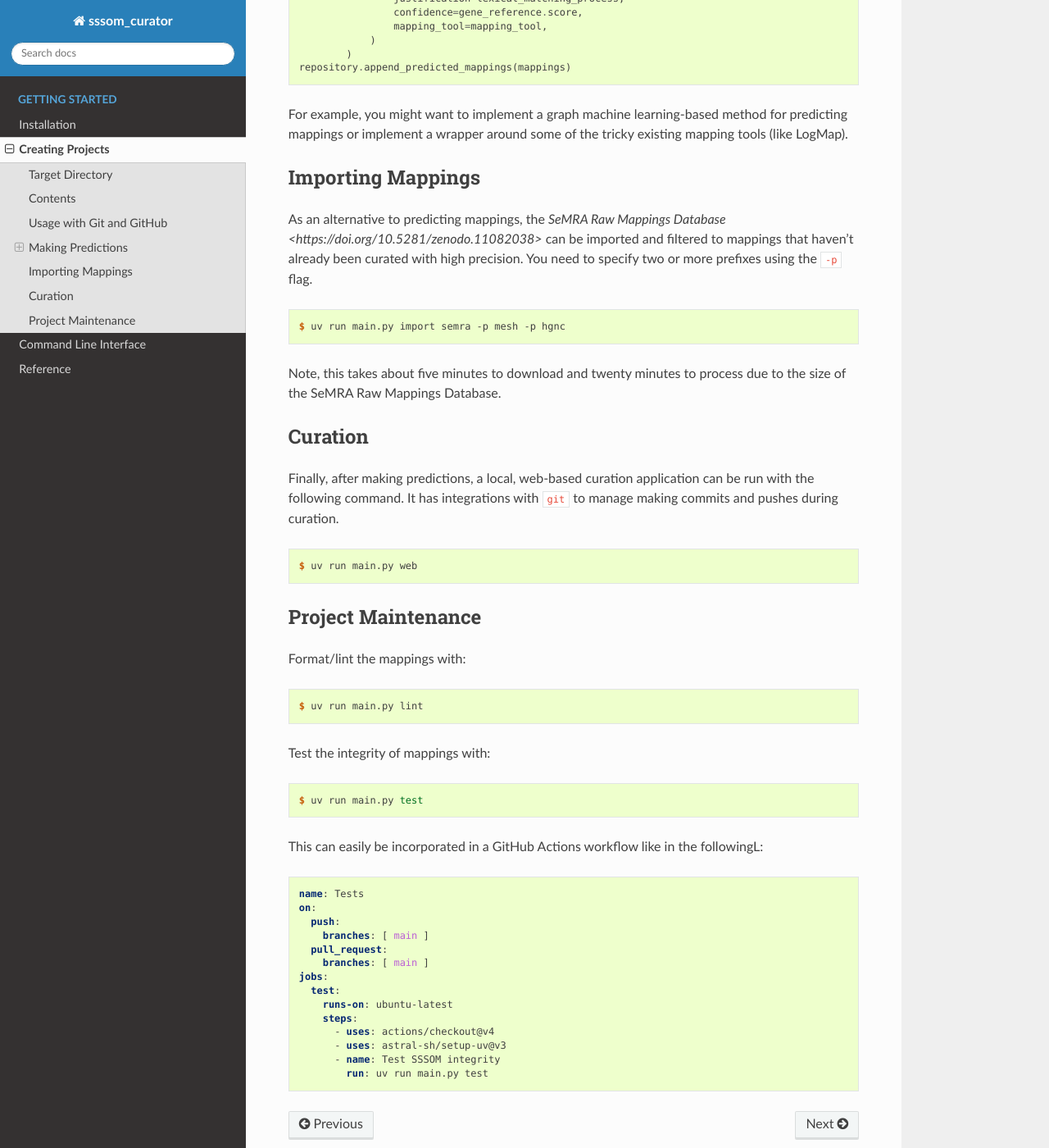
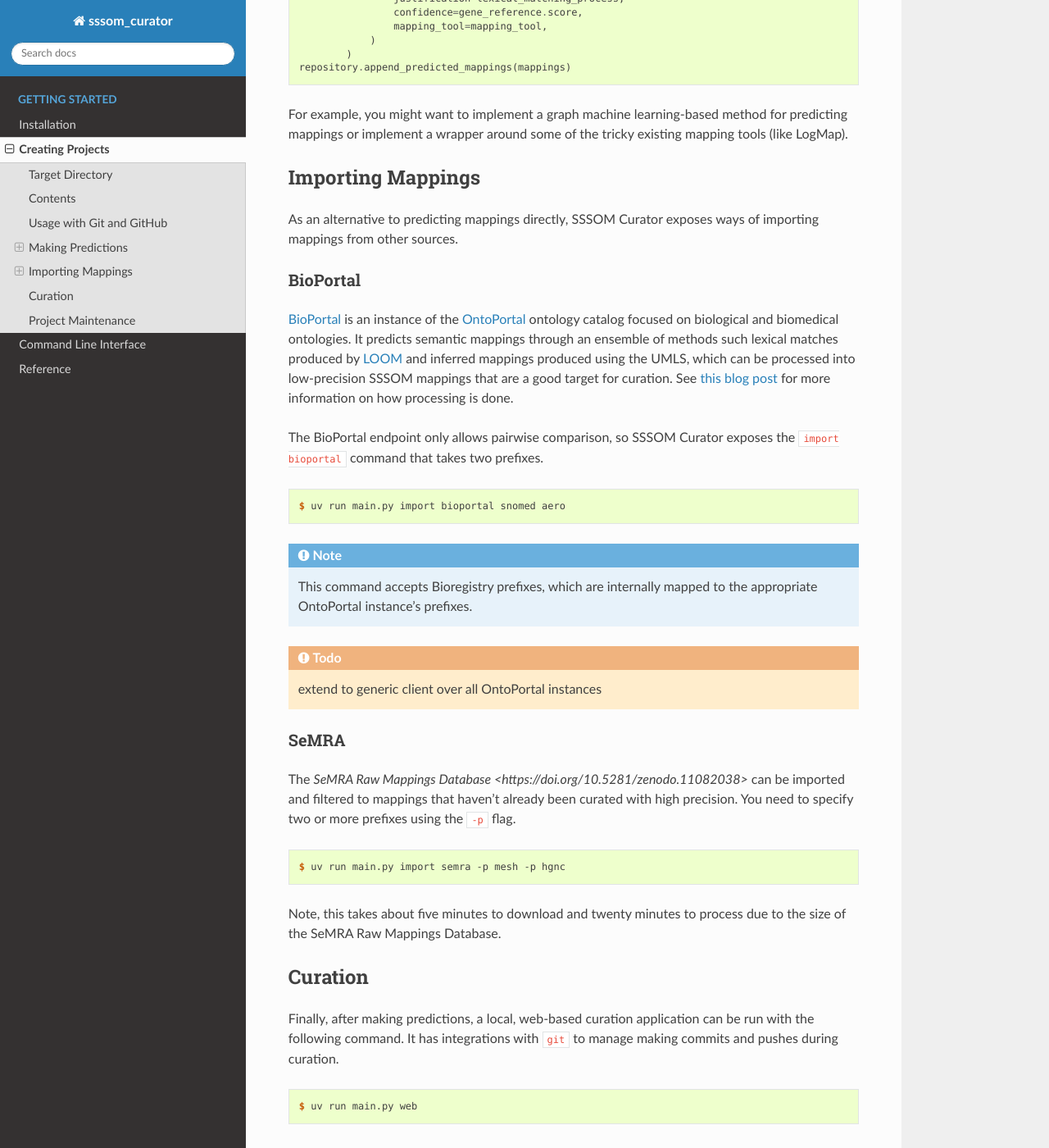
Before and after one commit to cthoyt/sssom-curator, a Sphinx documentation site: the page built from docs/source/projects.rst, in a window 1280 px wide and 1400 px high, scrolled down 3422 px. Shown: the whole window at 82% size. Built offline with Sphinx 7.4.7 and the Read the Docs theme 3.1.0, drawn with Linux system fonts in a browser that asks for light colours.

Commit message:
Update projects.rst

```diff
--- a/docs/source/projects.rst
+++ b/docs/source/projects.rst
@@ -200,10 +200,41 @@ tools (like LogMap).
 Importing Mappings
 ------------------
 
-As an alternative to predicting mappings, the `SeMRA Raw Mappings Database
-<https://doi.org/10.5281/zenodo.11082038>` can be imported and filtered to mappings that
-haven't already been curated with high precision. You need to specify two or more
-prefixes using the ``-p`` flag.
+As an alternative to predicting mappings directly, SSSOM Curator exposes ways of
+importing mappings from other sources.
+
+BioPortal
+~~~~~~~~~
+
+`BioPortal <https://bioportal.bioontology.org/>`_ is an instance of the `OntoPortal
+<https://ontoportal.org/>`_ ontology catalog focused on biological and biomedical
+ontologies. It predicts semantic mappings through an ensemble of methods such lexical
+matches produced by `LOOM <https://pubmed.ncbi.nlm.nih.gov/20351849/>`_ and inferred
+mappings produced using the UMLS, which can be processed into low-precision SSSOM
+mappings that are a good target for curation. See `this blog post
+<https://cthoyt.com/2025/11/23/sssom-from-bioportal.html>`_ for more information on how
+processing is done.
+
+The BioPortal endpoint only allows pairwise comparison, so SSSOM Curator exposes the
+``import bioportal`` command that takes two prefixes.
+
+.. code-block:: console
+
+    $ uv run main.py import bioportal snomed aero
+
+.. note::
+
+    This command accepts Bioregistry prefixes, which are internally mapped to the
+    appropriate OntoPortal instance's prefixes.
+
+.. todo:: extend to generic client over all OntoPortal instances
+
+SeMRA
+~~~~~
+
+The `SeMRA Raw Mappings Database <https://doi.org/10.5281/zenodo.11082038>` can be
+imported and filtered to mappings that haven't already been curated with high precision.
+You need to specify two or more prefixes using the ``-p`` flag.
 
 .. code-block:: console
 
```
